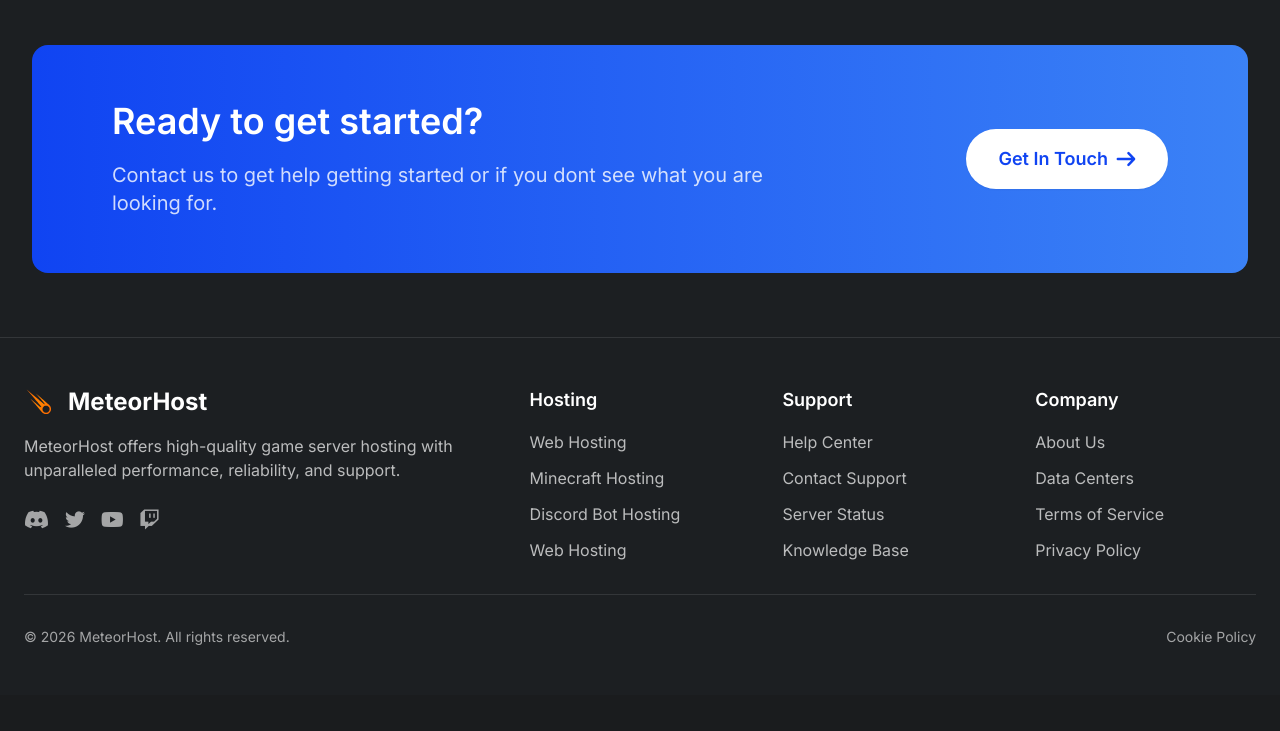
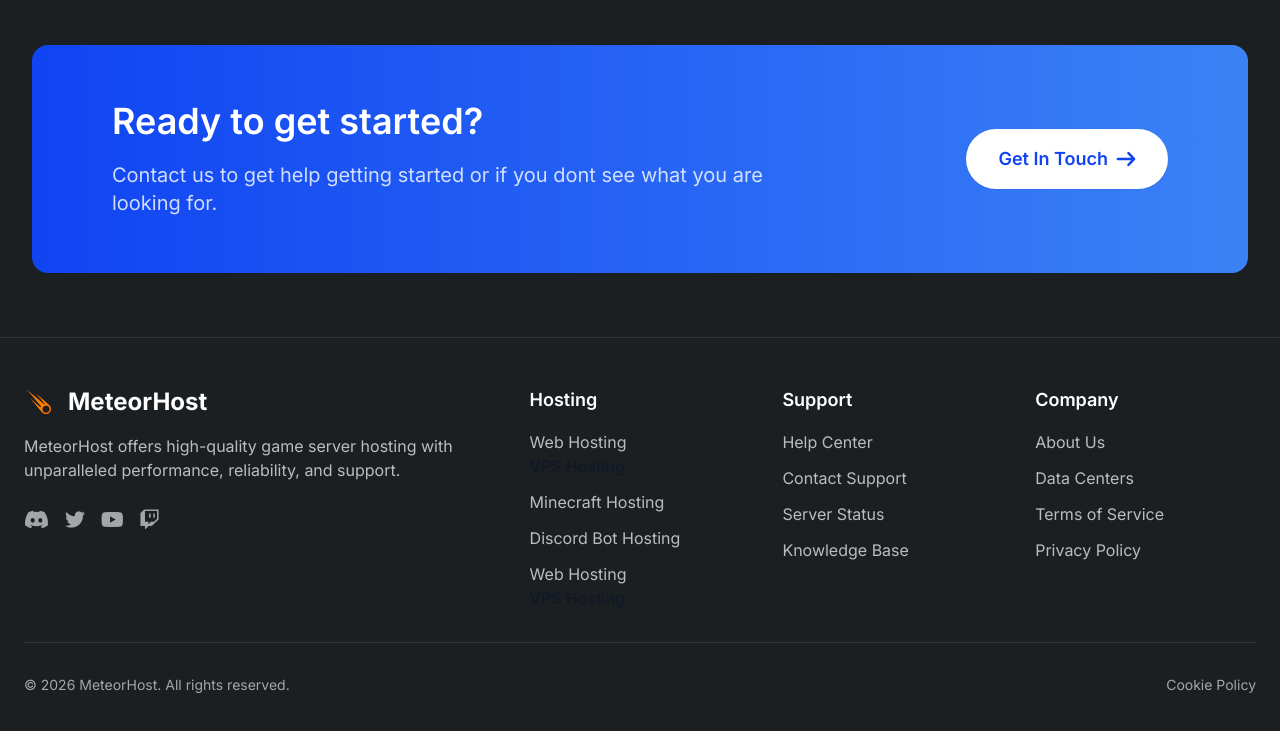
Before and after one commit to kacperklos96-byte/MeteorHost, a plain HTML site: page web/index.html in a window 1280 px wide. Shown: the part 2908-3639 px from the top of the page. Before the commit the page ends 3603 px from the top, so only its background shows below. Drawn offline with nearby package versions, Linux system fonts and the light colour scheme.

Commit message:
Add VPS link to Web hosting menu

```diff
--- a/web/index.html
+++ b/web/index.html
@@ -500,9 +500,11 @@
         <div class="bg-[#d1d5db] rounded-2xl shadow-xl mt-2 overflow-hidden">
             <div class="p-4 space-y-4">
 				<a href="./" class="block text-gray-900 hover:text-blue-600 font-medium">Web Hosting</a>
+<a href="../vps/" class="block text-gray-900 hover:text-blue-600 font-medium">VPS Hosting</a>
 				<a href="../minecraft/" class="block text-gray-900 hover:text-blue-600 font-medium">Minecraft Hosting</a>
 				<a href="../discord/" class="block text-gray-900 hover:text-blue-600 font-medium">Discord Bot Hosting</a>
 				<a href="./" class="block text-gray-900 hover:text-blue-600 font-medium">Web Hosting</a>
+<a href="../vps/" class="block text-gray-900 hover:text-blue-600 font-medium">VPS Hosting</a>
                 <a href="#" class="block text-gray-900 hover:text-blue-600 font-medium">VPS Hosting SOON</a>
             </div>
         </div>
@@ -546,9 +548,11 @@
         <div class="bg-[#d1d5db] rounded-2xl shadow-xl mt-2 overflow-hidden">
             <div class="p-4 space-y-4">
 				<a href="./" class="block text-gray-900 hover:text-blue-600 font-medium">Web Hosting</a>
+<a href="../vps/" class="block text-gray-900 hover:text-blue-600 font-medium">VPS Hosting</a>
 				<a href="../minecraft/" class="block text-gray-900 hover:text-blue-600 font-medium">Minecraft Hosting</a>
 				<a href="../discord/" class="block text-gray-900 hover:text-blue-600 font-medium">Discord Bot Hosting</a>
 				<a href="./" class="block text-gray-900 hover:text-blue-600 font-medium">Web Hosting</a>
+<a href="../vps/" class="block text-gray-900 hover:text-blue-600 font-medium">VPS Hosting</a>
                 <a href="#" class="block text-gray-900 hover:text-blue-600 font-medium">VPS Hosting SOON</a>
             </div>
         </div>
@@ -909,6 +913,7 @@
                 <ul class="space-y-3">
                                         <li>
                                                 <a href="./" class="text-white/70 hover:text-primary transition-colors">Web Hosting</a>
+<a href="../vps/" class="block text-gray-900 hover:text-blue-600 font-medium">VPS Hosting</a>
                     </li>
                                         <li>
                                                 <a href="../minecraft/" class="text-white/70 hover:text-primary transition-colors">Minecraft Hosting</a>
@@ -918,6 +923,7 @@
                     </li>
                                         <li>
                                                 <a href="./" class="text-white/70 hover:text-primary transition-colors">Web Hosting</a>
+<a href="../vps/" class="block text-gray-900 hover:text-blue-600 font-medium">VPS Hosting</a>
                     </li>
                                     </ul>
             </div>
```
